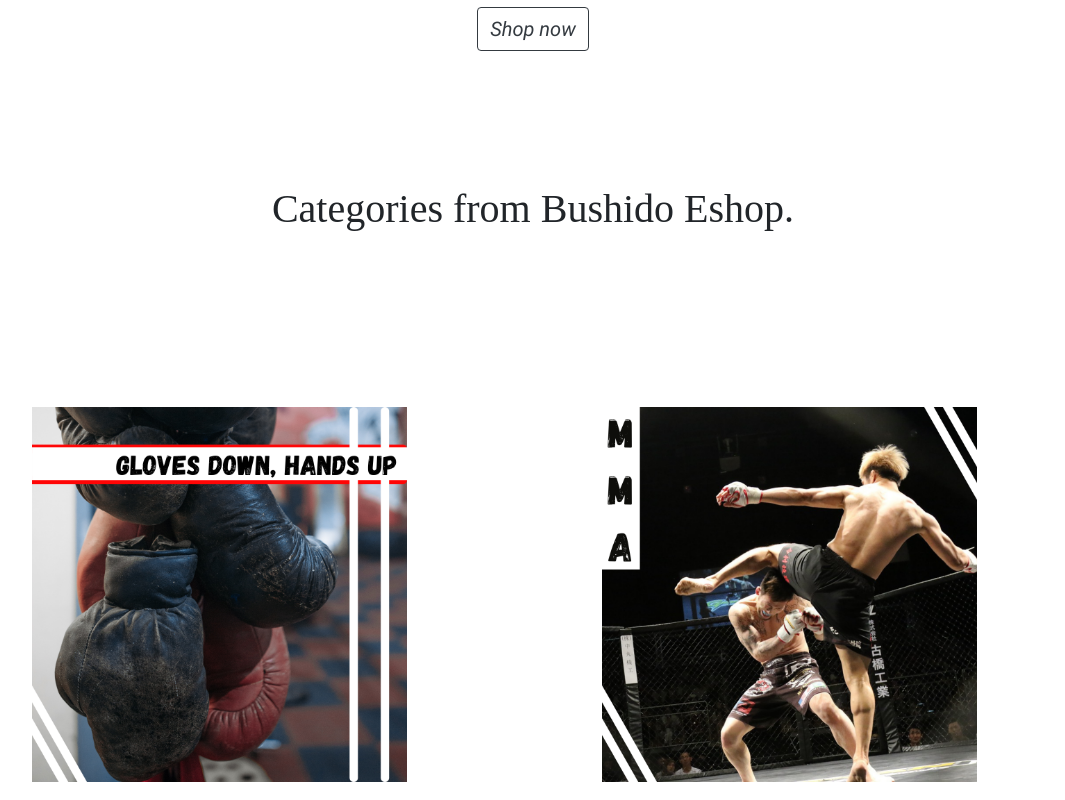
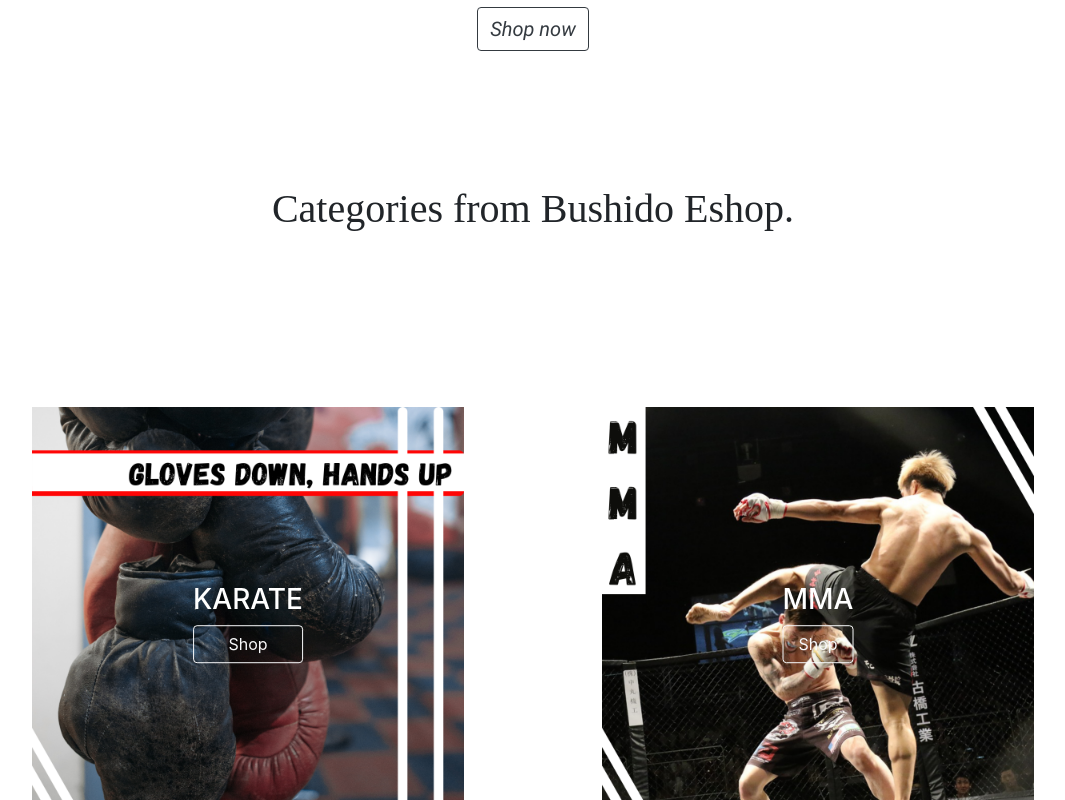
Before and after one commit to ChiritaClaudian/BushidoEshop, a React (Create React App) app: page / in a window 1280 px wide. Shown: the part 2000-2800 px from the top of the page, without its empty margins (107-1172 px from the left). Built offline with nearby package versions, Linux system fonts and the light colour scheme; the HTML template or start-up script is replaced by a standard one.

Commit message:
Repaired: FeatureCard + BackgroundVideo

```diff
--- a/package.json
+++ b/package.json
@@ -8,6 +8,9 @@
     "@testing-library/react": "^11.2.5",
     "@testing-library/user-event": "^12.7.3",
     "bootstrap": "^4.6.0",
+    "jquery": "^3.6.0",
+    "package.json": "^2.0.1",
+    "popper.js": "^1.16.1",
     "react": "^17.0.1",
     "react-bootstrap": "^1.5.0",
     "react-dom": "^17.0.1",
--- a/src/components/BackgroundVideo.jsx
+++ b/src/components/BackgroundVideo.jsx
@@ -22,8 +22,9 @@
 
     if(isTabletOrMobile)
         return(
-            <div className={classes.container} style={imageStyle}>
-                <Container fluid="md" className=" align-self-center justify-content-md-center ">
+            <div className={classes.container}>
+                <img src={backgroundImage} style={{width:'100%'}}/>
+                <Container fluid="md" className=" align-self-center justify-content-md-center " style={{position:'absolute'}}>
                     <Row className="py-auto justify-content-md-center ">
                         <Col md="auto" >
                             <p className={classes.content}>
@@ -47,7 +48,10 @@
     else
         return(
             <div className={classes.container} >
-                <Container fluid="md" className=" align-self-center justify-content-md-center ">
+                <video autoPlay loop muted className={classes.video}>
+                    <source src={backgroundVideo} type='video/mp4'/>
+                </video>
+                <Container fluid="md" className=" align-self-center justify-content-md-center " style={{position:"absolute"}}>
                     <Row className="py-auto justify-content-md-center ">
                         <Col md="auto" >
                             <p className={classes.content}>
@@ -68,9 +72,7 @@
 
                     </Row>
                 </Container>
-                <video autoPlay loop muted className={classes.video}>
-                    <source src={backgroundVideo} type='video/mp4'/>
-                </video>
+
             </div>
         );
 }
--- a/src/components/CategoryImage.jsx
+++ b/src/components/CategoryImage.jsx
@@ -1,70 +1,61 @@
 import React, {useState} from 'react'
 import {Button} from 'react-bootstrap'
+import {useMediaQuery} from 'react-responsive'
 import 'bootstrap'
 
 function CategoryImage(props)
 {
+    const isTabletOrMobile = useMediaQuery({ query: '(max-width: 1224px)' });
     const containerNoOpacity={
-
-        width:'375px',
-        height:'375px',
-        backgroundImage: `url(${props.image})`,
-        zIndex:'1',
-        backgroundSize: 'cover',
-        backgroundRepeat: 'no-repeat',
-        poisiton: 'absolute'
-
-        }
+        zIndex:'1'
+    }
 
     const containerWithOpacity={
+        filter: 'blur(4px)',
+        zIndex: '1'
+    }
 
-        width:'375px',
-        height:'375px',
-        filter: 'blur(7px)',
-        backgroundImage: `url(${props.image})`,
-        backgroundSize: 'cover',
-        backgroundRepeat: 'no-repeat',
-        zIndex: '1',
-        position:'absolute'
+    const itemsInvisible={
+        top:'50%',
+        transform:'translate(-50%, -50%)',
+        left:'50%',
+        display: 'none',
+        position: 'absolute',
+        zIndex: '3',
+
 
     }
 
     const itemsVisible={
-        display: 'none',
-        position: 'absolute',
-        zIndex: '3'
-
-    }
-
-    const itemsInvisible={
-        display: 'inline',
+        top:'50%',
+        transform:'translate(-50%, -50%)',
+        left:'50%',
+        display: 'block',
         position: 'absolute',
         zIndex: '3',
-        margin: '150px'
+
+
     }
 
 
     const [isHovered, setHover] = useState(false);
     return(
-        <div style={{position:"relative"}}>
-            <div style={{margin:"10%"}}>
-                <div style={isHovered ? containerWithOpacity : containerNoOpacity}
-                    onMouseEnter={()=>setHover(true)}
-                    onMouseLeave={()=>setHover(false)}>
+        <div style={{position:"relative"}} >
+            <div style={{margin:"10%", position:'relative'}} onMouseEnter={()=>setHover(true)}
+                    onMouseLeave={()=>setHover(false)} >
+                <div style={isHovered || isTabletOrMobile ? containerWithOpacity : containerNoOpacity }
+                    >
+                    <img src={props.image} style={{width:'100%'}}/>
                 </div>
 
-                        <div onMouseEnter={()=>setHover(true)}
-                            onMouseLeave={()=>setHover(false)}
-                            style={isHovered ? itemsInvisible : itemsVisible}>
+                <div style={isHovered || isTabletOrMobile ? itemsVisible : itemsInvisible} className="d-flex flex-column ">
 
+                    <h3 style={{color:'white'}}>
+                        {props.header}
+                    </h3>
 
-                            <h3 style={{color:'white'}}>
-                                {props.header}
-                            </h3>
-
-                            <Button style={{marginLeft:'15%'}} variant='outline-light'> Shop </Button>{' '}
-                        </div>
-
+                    <Button variant='outline-light'> Shop </Button>{' '}
+                </div>
 
             </div>
         </div>
--- a/src/modules/BackgroundVideo.module.css
+++ b/src/modules/BackgroundVideo.module.css
@@ -13,13 +13,9 @@
 }
 
 .video{
-    z-index: -1;
-    top: 0;
     margin-bottom: auto;
-    overflow: hidden;
     width: 100%;
-    height: auto;
-    position:absolute;
+    min-height: 100vh;
 }
 
 .content{
@@ -34,7 +30,6 @@
     z-index:0;
     padding-right: 0;
     padding-left: 0;
-    min-height: 100vh;
     justify-content: center;
     align-items: center;
     display: flex;
--- a/src/pages/MainPage.jsx
+++ b/src/pages/MainPage.jsx
@@ -49,25 +49,25 @@
                 </Container>
             </div>
                 <Container >
-                 <Row className="justify-content-md-center ">
+                 <Row className="justify-content-md-center " style={{position:'relative'}}>
                         <p className={classes.featureText}>
                             Categories from Bushido Eshop.
                         </p>
                     </Row>
 
                     <Row >
-                        <Col >
+                        <Col md={6} sm={12} >
                             <CategoryImage image={karateImage} header="KARATE"/>
                         </Col>
-                        <Col >
+                        <Col md={6} sm={12} >
                             <CategoryImage image={mmaImage} header="MMA"/>
                         </Col>
                     </Row>
                     <Row  >
-                        <Col >
+                        <Col md={6} sm={12} >
                             <CategoryImage image={kickboxImage} header="KICKBOX"/>
                         </Col>
-                        <Col >
+                        <Col md={6} sm={12} >
                             <CategoryImage image={judoImage} header="JUDO"/>
                         </Col>
                     </Row>
```
Also changed, not shown: src/components/FeatureCard.jsx (renamed from src/components/FeatureCard.js), 1 other file (tests, documents, lock files or other folders).
